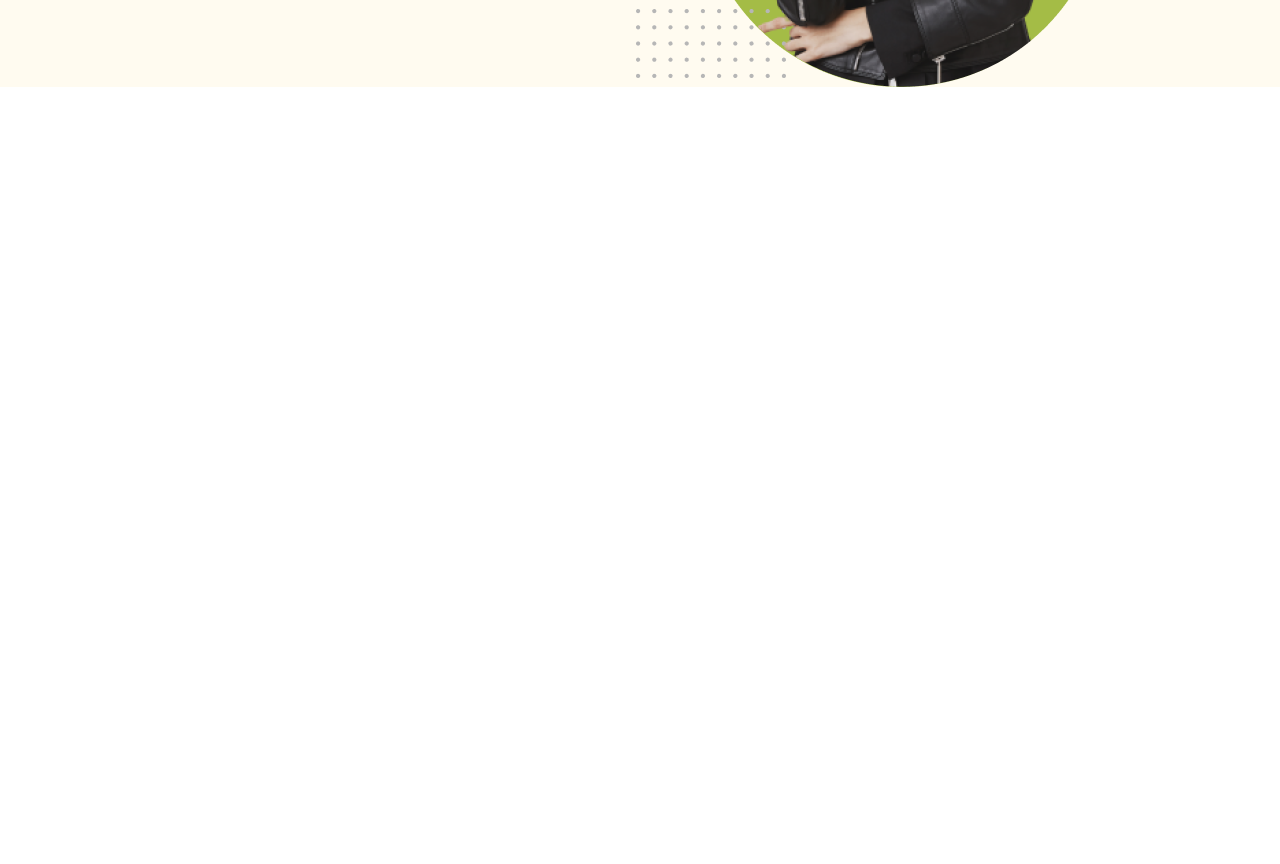
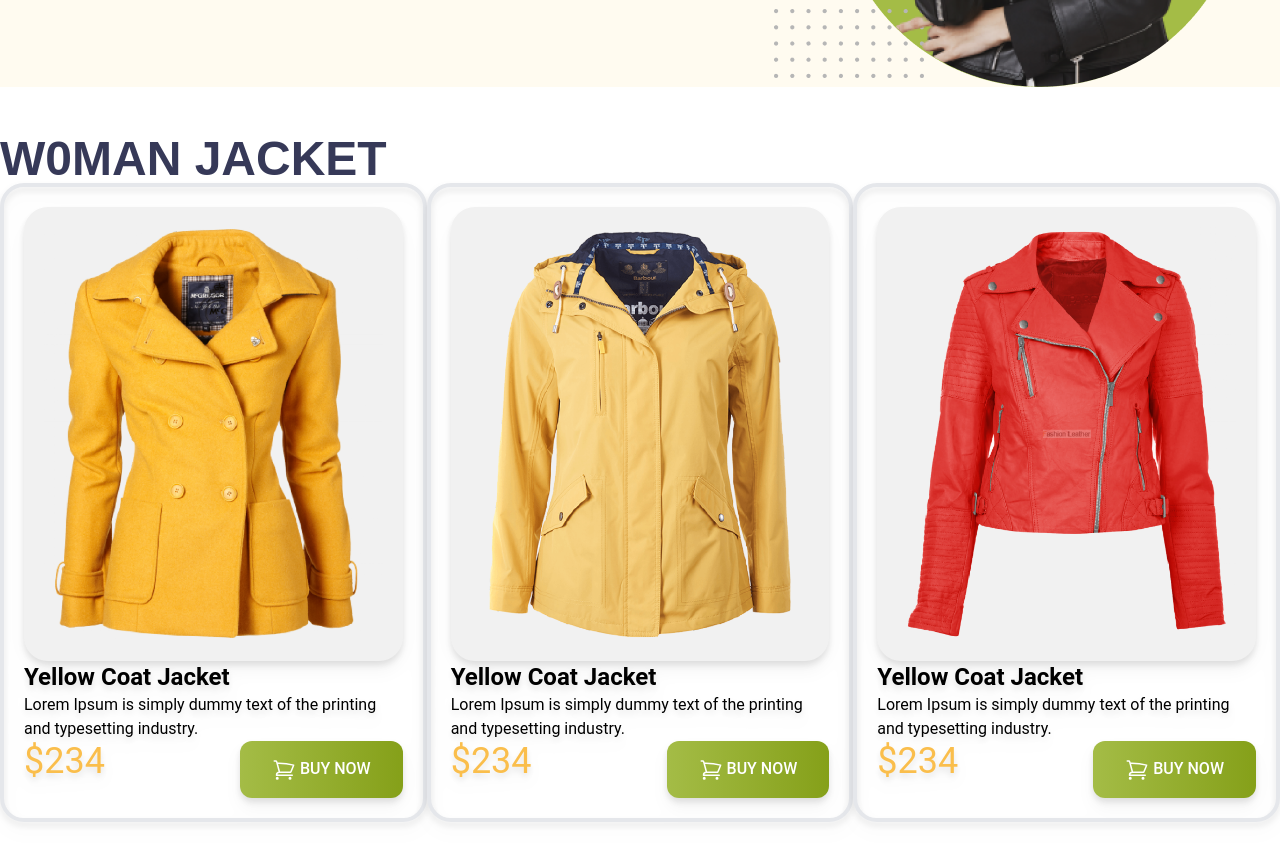
Before and after one commit to shakilawd/penguin-fashion-resources, a plain HTML site: page index.html in a window 1280 px wide. Shown: the part 400-1264 px from the top of the page. Before the commit the page ends 800 px from the top, so only its background shows below. Drawn offline with nearby package versions, Linux system fonts and the light colour scheme.

Commit message:
added the main section with women jecket part

```diff
--- a/index.html
+++ b/index.html
@@ -5,18 +5,30 @@
     <meta name="viewport" content="width=device-width, initial-scale=1.0">
     <title>Penguin Fashion</title>
     <script src="https://cdn.tailwindcss.com"></script>
+    <link rel="preconnect" href="https://fonts.googleapis.com">
+    <link rel="preconnect" href="https://fonts.gstatic.com" crossorigin>
+    <link
+        href="https://fonts.googleapis.com/css2?family=Bebas+Neue&family=Roboto:ital,wght@0,100;0,300;0,400;0,500;0,700;0,900;1,100;1,300;1,400;1,500;1,700;1,900&disply=swap"rel="stylessheet">
+        <style>
+            .font-roboto {
+                font-family: "Roboto", sans-serif;
+            }
+            .font-bebas-neue {
+                font-family: "Bebas Neue", sans-serif;
+            }
+        </style>
 
 </head>
-<body>
+<body class="font-roboto">
     <header class="bg-[#fffbf0] pl-4">
         <!-- navbar start -->
         <nav>
 
         </nav>
         <!-- banner start -->
-        <div class="md:flex">
+        <div class="md:flex md:items-center md:justify-around">
             <div>
-                <h1 class="text-7xl	uppercase	"><span class="text-[#FABE4C]">Be the Penguins</span><br>
+                <h1 class="text-7xl	uppercase font-bebas-neue	"><span class="text-[#FABE4C]">Be the Penguins</span><br>
                    <span class="text-[#363958]"> of Winter</span></h1>
                     <p>Lorem Ipsum is simply dummy text of the printing
                         and typesetting industry.</p>
@@ -31,7 +43,55 @@
         </div>
     </header>
     <main>
-
+        <!-- woman Jacket Section -->
+         <section class="my-12">
+            <h3 class="text-5xl uppercase text-[#363958] font-bebas-neue font-bold">W0Man Jacket</h3>
+            <!-- jacket card container -->
+             <div class="grid grid-cols-1 lg:grid-cols-3">
+                <!-- jacket card 1 -->
+                 <div class="p-5 border-4 drop-shadow-lg rounded-3xl">
+                    <img class="p-5 space-y-4 rounded-3xl bg-[#F1F1F1]" src="images/jacket-1.png" alt="">
+                    <h4 class="text-2xl font-bold">Yellow Coat Jacket </h4>
+                    <p>Lorem Ipsum is simply dummy text of the
+                        printing and typesetting industry.</p>
+                        <div class="flex justify-between">
+                            <h2 class="text-[#FABE4C] text-4xl">$234</h2>
+                            <button class="bg-[#A4BC46] py-4 px-8 rounded-xl text-white font-medium bg-gradient-to-r from-[#A4BC46] to-[#85A019]"> <svg xmlns="http://www.w3.org/2000/svg" fill="none" viewBox="0 0 24 24" stroke-width="1.5" stroke="currentColor" class="size-6 inline">
+                                <path stroke-linecap="round" stroke-linejoin="round" d="M2.25 3h1.386c.51 0 .955.343 1.087.835l.383 1.437M7.5 14.25a3 3 0 0 0-3 3h15.75m-12.75-3h11.218c1.121-2.3 2.1-4.684 2.924-7.138a60.114 60.114 0 0 0-16.536-1.84M7.5 14.25 5.106 5.272M6 20.25a.75.75 0 1 1-1.5 0 .75.75 0 0 1 1.5 0Zm12.75 0a.75.75 0 1 1-1.5 0 .75.75 0 0 1 1.5 0Z" />
+                              </svg>
+                              BUY NOW</button>
+                        </div>
+                 </div>
+                <!-- jacket card 2 -->
+                 <div class="p-5 border-4 drop-shadow-lg rounded-3xl">
+                    <img class="p-5 space-y-4 rounded-3xl bg-[#F1F1F1]" src="images/jacket-2.png" alt="">
+                    <h4 class="text-2xl font-bold">Yellow Coat Jacket </h4>
+                    <p>Lorem Ipsum is simply dummy text of the
+                        printing and typesetting industry.</p>
+                        <div class="flex justify-between">
+                            <h2 class="text-[#FABE4C] text-4xl">$234</h2>
+                            <button class="bg-[#A4BC46] py-4 px-8 rounded-xl text-white font-medium bg-gradient-to-r from-[#A4BC46] to-[#85A019]"> <svg xmlns="http://www.w3.org/2000/svg" fill="none" viewBox="0 0 24 24" stroke-width="1.5" stroke="currentColor" class="size-6 inline">
+                                <path stroke-linecap="round" stroke-linejoin="round" d="M2.25 3h1.386c.51 0 .955.343 1.087.835l.383 1.437M7.5 14.25a3 3 0 0 0-3 3h15.75m-12.75-3h11.218c1.121-2.3 2.1-4.684 2.924-7.138a60.114 60.114 0 0 0-16.536-1.84M7.5 14.25 5.106 5.272M6 20.25a.75.75 0 1 1-1.5 0 .75.75 0 0 1 1.5 0Zm12.75 0a.75.75 0 1 1-1.5 0 .75.75 0 0 1 1.5 0Z" />
+                              </svg>
+                              BUY NOW</button>
+                        </div>
+                 </div>
+                <!-- jacket card 3 -->
+                 <div class="p-5 border-4 drop-shadow-lg rounded-3xl">
+                    <img class="p-5 space-y-4 rounded-3xl bg-[#F1F1F1]" src="images/jacket-3.png" alt="">
+                    <h4 class="text-2xl font-bold">Yellow Coat Jacket </h4>
+                    <p>Lorem Ipsum is simply dummy text of the
+                        printing and typesetting industry.</p>
+                        <div class="flex justify-between">
+                            <h2 class="text-[#FABE4C] text-4xl">$234</h2>
+                            <button class="bg-[#A4BC46] py-4 px-8 rounded-xl text-white font-medium bg-gradient-to-r from-[#A4BC46] to-[#85A019]"> <svg xmlns="http://www.w3.org/2000/svg" fill="none" viewBox="0 0 24 24" stroke-width="1.5" stroke="currentColor" class="size-6 inline">
+                                <path stroke-linecap="round" stroke-linejoin="round" d="M2.25 3h1.386c.51 0 .955.343 1.087.835l.383 1.437M7.5 14.25a3 3 0 0 0-3 3h15.75m-12.75-3h11.218c1.121-2.3 2.1-4.684 2.924-7.138a60.114 60.114 0 0 0-16.536-1.84M7.5 14.25 5.106 5.272M6 20.25a.75.75 0 1 1-1.5 0 .75.75 0 0 1 1.5 0Zm12.75 0a.75.75 0 1 1-1.5 0 .75.75 0 0 1 1.5 0Z" />
+                              </svg>
+                              BUY NOW</button>
+                        </div>
+                 </div>
+             </div>
+         </section>
     </main>
     <footer>
 
```
